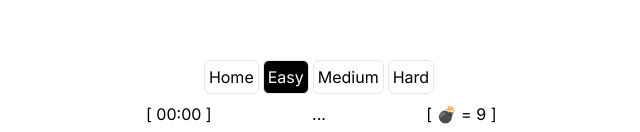
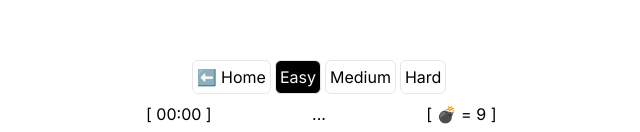
Before and after one commit to marsonmao/piccollage-assignment, a Next.js app: page /classic in a window 1280 px wide. Shown: the part 167-299 px from the top of the page, without its empty margins (321-961 px from the left). Built offline with nearby package versions, Linux system fonts and the light colour scheme.

Commit message:
feat: add visual

```diff
--- a/app/classic/page.tsx
+++ b/app/classic/page.tsx
@@ -110,7 +110,7 @@ export default function Home() {
   return (
     <div className="w-full h-full flex justify-center items-center flex-col p-2">
       <div className="w-full flex justify-center items-center flex-row gap-1">
-        <Link href="/">Home</Link>
+        <Link href="/">⬅️ Home</Link>
         <DifficultySelector
           difficulties={config.classic.boards}
           activeDifficultyIndex={difficultyIndex}
```
